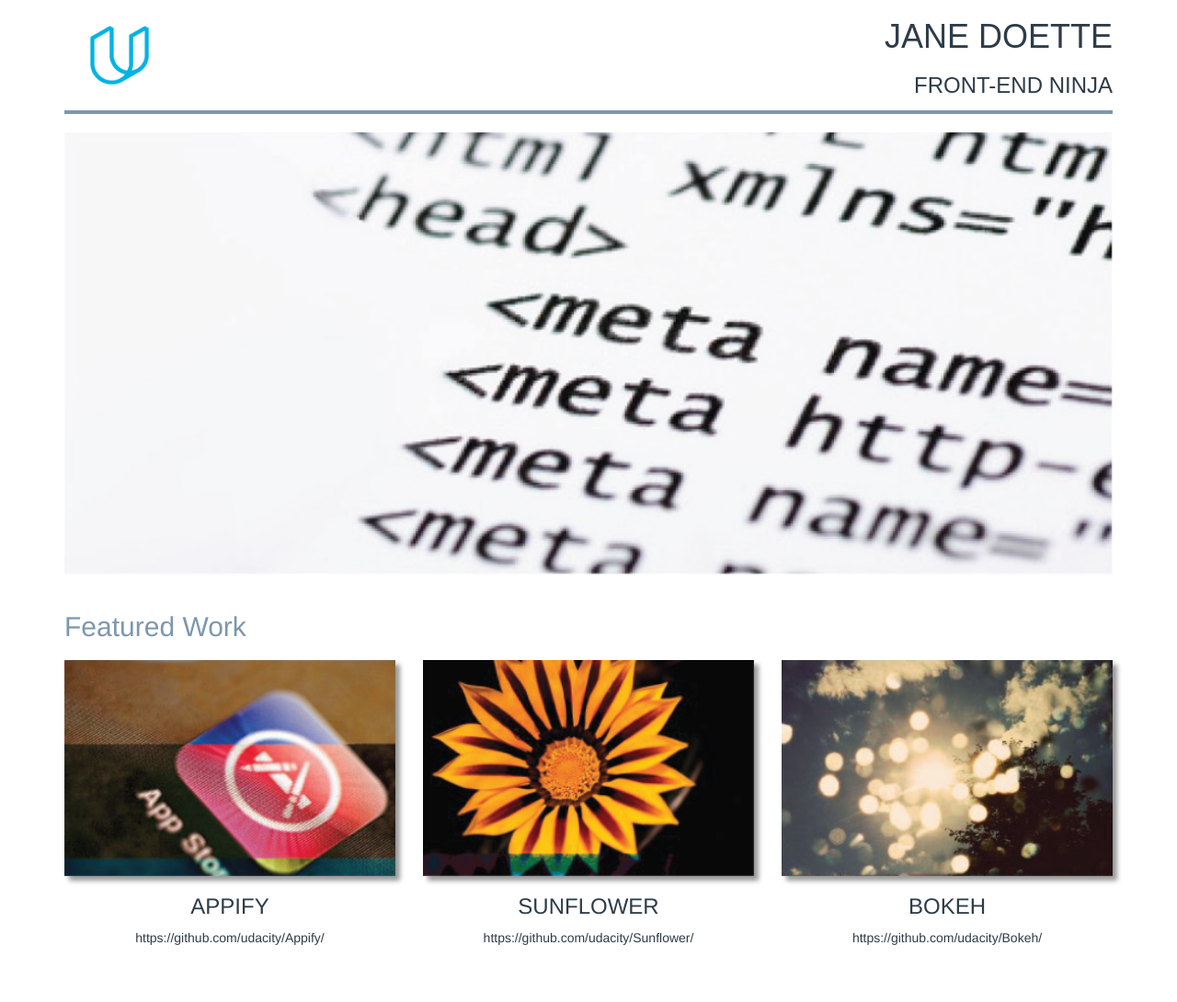
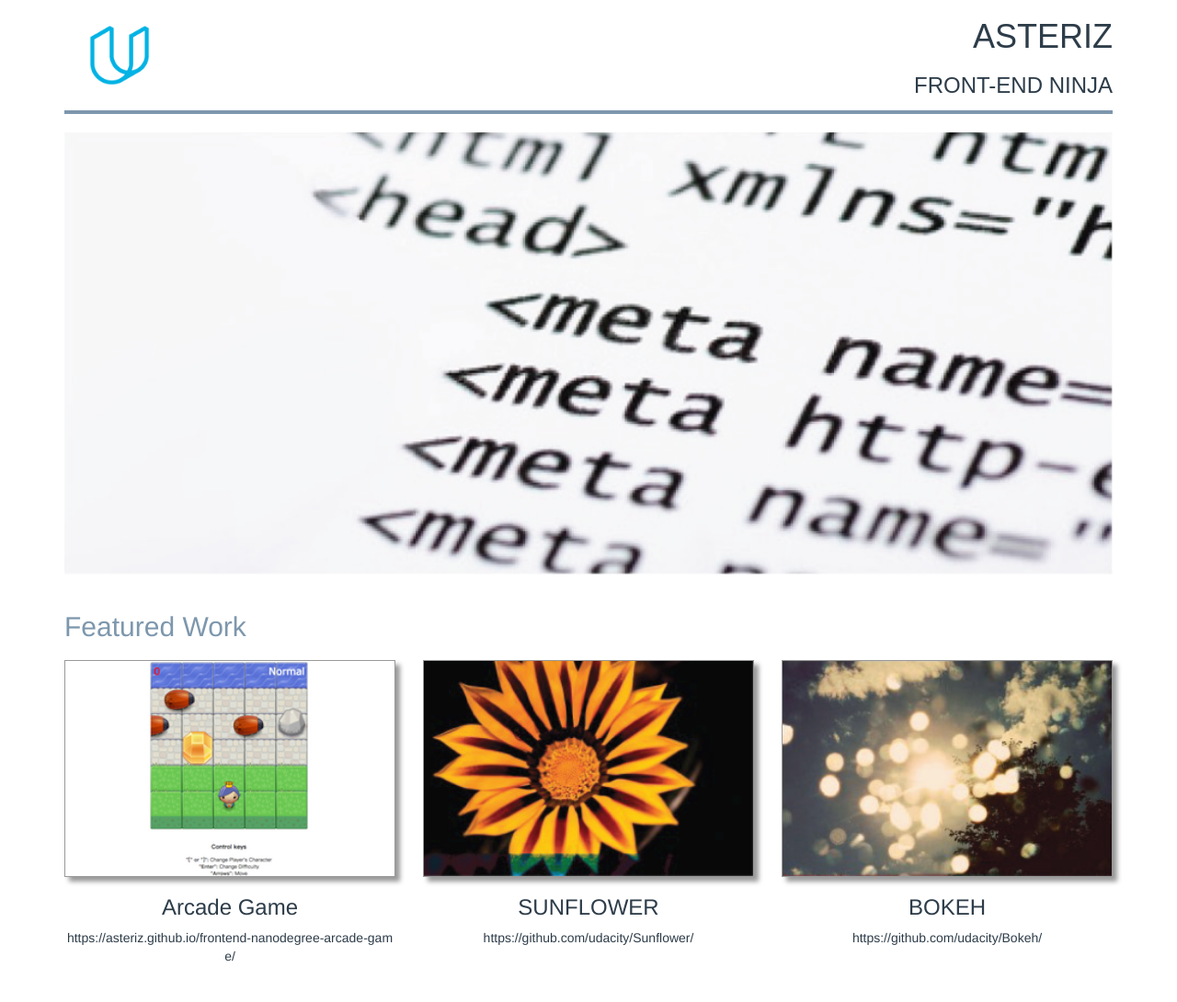
Before and after one commit to asteriz/frontend-mockup-portfolio, a plain HTML site: page index.html in a window 1280 px wide. Shown: the whole page at 92% size. Drawn offline with Linux system fonts and the light colour scheme.

Commit message:
Fix issues of review #2

```diff
--- a/css/style.css
+++ b/css/style.css
@@ -27,7 +27,8 @@ img {
 }
 
 .article-img {
-  box-shadow:5px 5px 5px #999;
+  box-shadow: 5px 5px 5px #999;
+  border: solid 1px #999;
 }
 
 #logo-img {
--- a/index.html
+++ b/index.html
@@ -28,7 +28,7 @@
             <img id="logo-img" src="img/udacity.png" alt="logo">
         </div>
         <div id="title" class="col-sm-9">
-          <h1>Jane Doette</h1>
+          <h1>Asteriz</h1>
           <h3>Front-end Ninja</h3>
         </div>
       </header>
@@ -43,19 +43,19 @@
 
       <div class="row">
         <article class="col-xs-6 col-md-4">
-          <img src="img/appify.png" class="article-img img-responsive" alt="appify">
-          <h3>APPIFY</h3>
-          <p><a href="https://github.com/udacity/Appify/">https://github.com/udacity/Appify/</a></p>
+          <img src="img/game.png" class="article-img img-responsive" alt="appify">
+          <h3>Arcade Game</h3>
+          <p><a href="https://asteriz.github.io/frontend-nanodegree-arcade-game/" target="_blank">https://asteriz.github.io/frontend-nanodegree-arcade-game/</a></p>
         </article>
         <article class="col-xs-6 col-md-4">
           <img src="img/sunflower.png" class="article-img img-responsive" alt="sunflower">
           <h3>SUNFLOWER</h3>
-          <p><a href="https://github.com/udacity/Sunflower/">https://github.com/udacity/Sunflower/</a></p>
+          <p><a href="https://github.com/udacity/Sunflower/" target="_blank">https://github.com/udacity/Sunflower/</a></p>
         </article>
         <article class="col-xs-6 col-md-4">
           <img src="img/bokeh.png" class="article-img img-responsive" alt="boken">
           <h3>BOKEH</h3>
-          <p><a href="https://github.com/udacity/Bokeh/">https://github.com/udacity/Bokeh/</a></p>
+          <p><a href="https://github.com/udacity/Bokeh/" target="_blank">https://github.com/udacity/Bokeh/</a></p>
         </article>
       </div>
 
```
Also changed, not shown: img/game.png (added).
